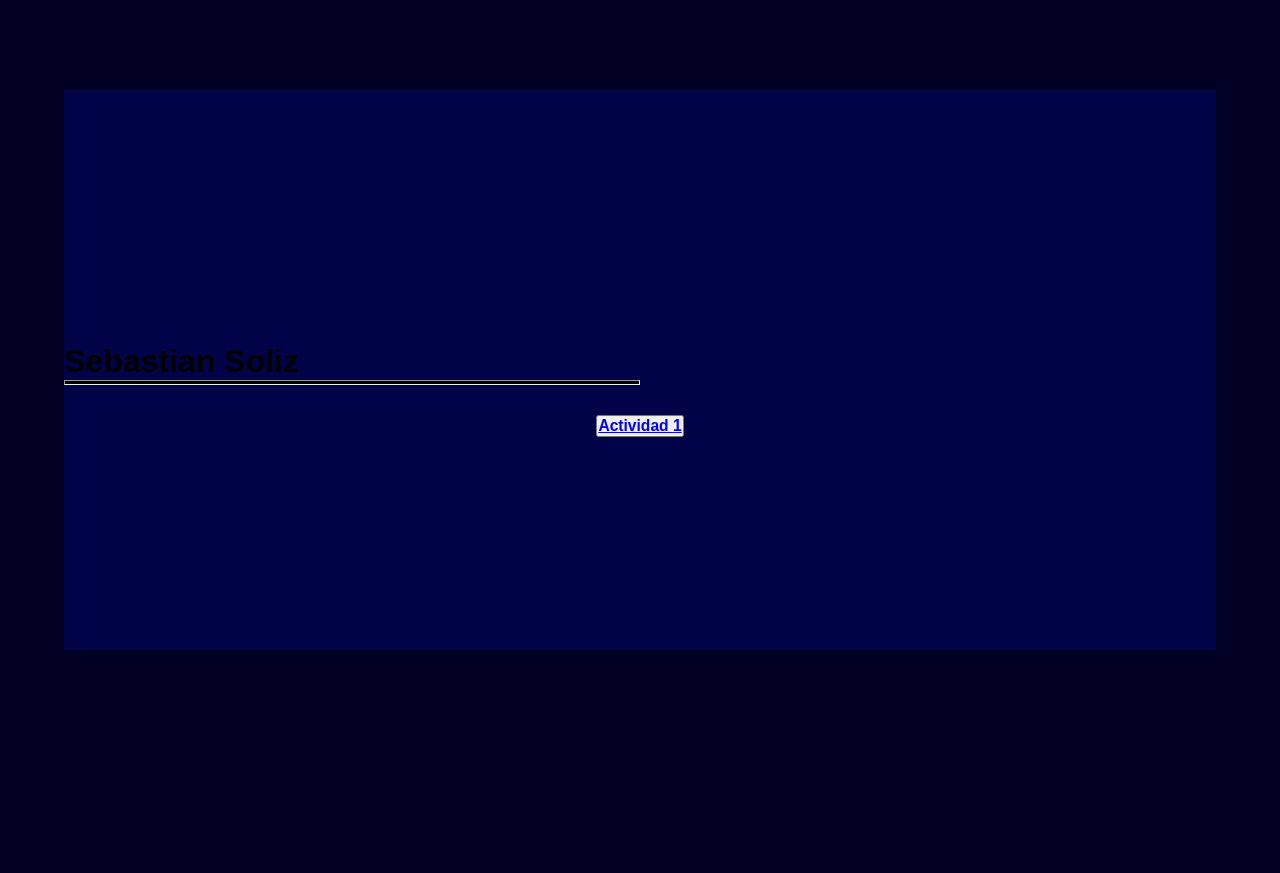
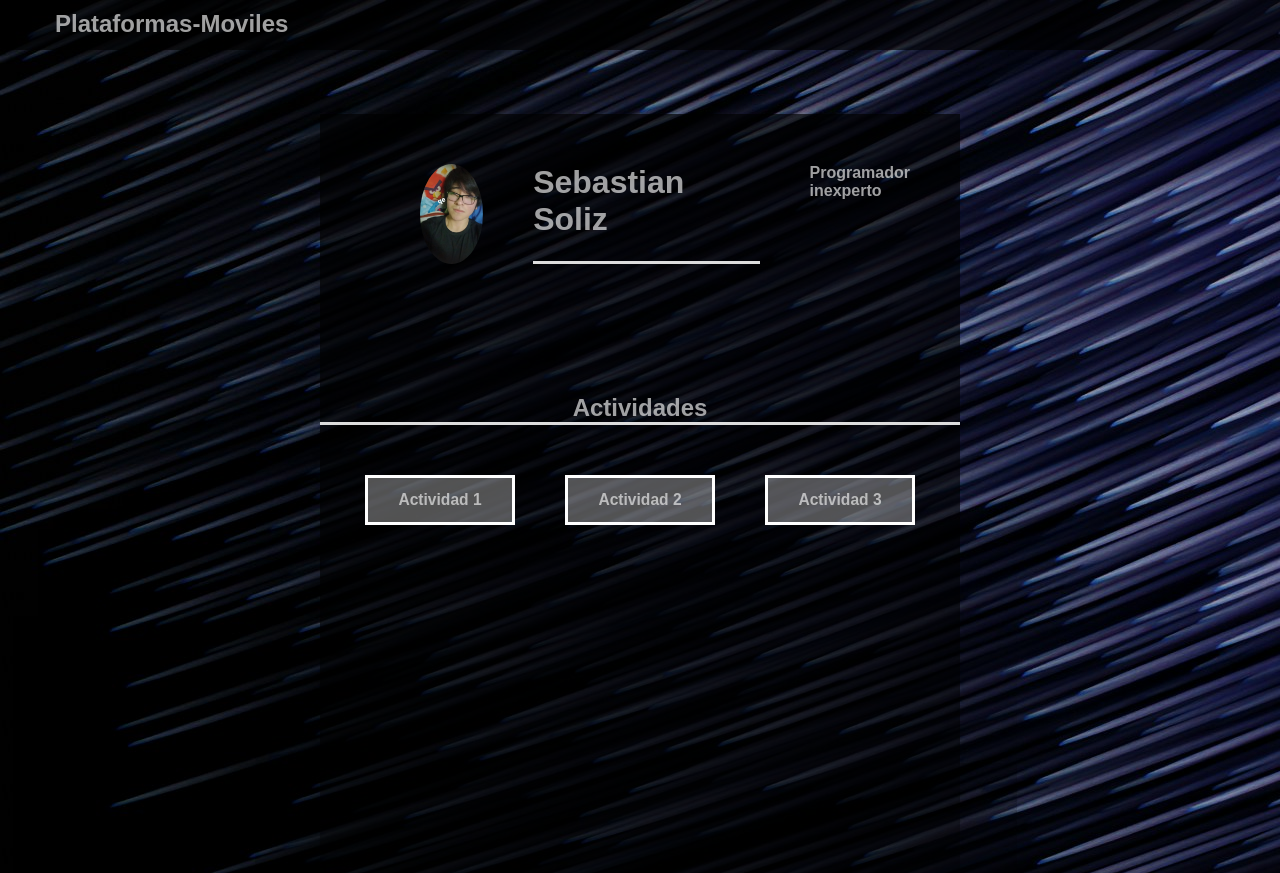
Before and after one commit to popacra/plataformas-moviles-entregas, a plain HTML site: page index.html in a window 1280 px wide. Shown: the top 873 px of the page. Before the commit the page ends 800 px from the top, so only its background shows below. Drawn offline with Linux system fonts and the light colour scheme.

Commit message:
Add files via upload

```diff
--- a/css/index.css
+++ b/css/index.css
@@ -5,13 +5,15 @@
     font-family: sans-serif;
 }
 body{
+    color: rgba(241, 241, 241, 0.664);
     animation-name: aparicion;
     animation-duration: 1s;
     animation-delay: 0s;
     display: inline;
     /*background: linear-gradient(to right, #000000, #d9dbeb);*/
     align-items: center;
-    background-color: rgb(0, 0, 37);
+    background-image: url(../img/fondo.jpg);
+    /*background: linear-gradient(#F7B195,#F67280,#C06C84,#6C5B7B,#355C7D);*/
     align-content: center;
 }
 @keyframes aparicion{
@@ -22,29 +24,66 @@ body{
         opacity: 1;
     }
 }
+.barra{
+    background-color: rgba(0, 0, 0, 0.644);
+    height: 50px;
+
+}
+.barra h2{
+    padding: 10px 55px;
+}
 .box{
     display: flex;
     flex-flow: column;
-    justify-content: center;
-    background-color: rgba(0, 9, 129, 0.377);
-    width: 90%;
-    height: 70vh;
-    margin: 7% 5%;
+    background-color: #000000a8;
+    width: 50%;
+    height: 100vh;
+    margin: 5% 25%;
     gap: 30px;
+    box-shadow: 0 500px 500px rgb(0, 0, 0);
 }
 header{
+    margin: 50px;
     display: flex;
-    justify-content: center;
-    flex-flow: column;
-    margin-top: 40px;
+    flex-flow: row;
+    gap: 50px;
 }
-header hr {
-    height:5px;
-    width: 50%;
-    background-color: black;
+header img{
+    margin-left: 50px;
+    width: 130px;
+    height: 100px;
+    border-radius: 50%;
+}
+header h1{
+    width: 600px;
+    border-bottom: solid rgb(221, 221, 221);
 }
 article{
+    margin-top: 50px;
+    display: flex;
+    flex-flow: column;
+    text-align: center;
+    gap: 50px;
+}
+article button{
+    width: 150px;
+    height: 50px;
+    border: solid rgb(255, 255, 255);
+    background-color: #ffffff52;
+    cursor: pointer;
+    color: rgba(241, 241, 241, 0.664);
+    transition-duration: 1s;
+}
+.act{
     display: flex;
     flex-flow: row wrap;
     justify-content: center;
+    gap: 50px;
 }
+article h2{
+    border-bottom: solid rgb(221, 221, 221);
+}
+article button:hover{
+    border: solid rgb(255, 255, 255);
+    background-color: #ffffff00;
+}
--- a/index.html
+++ b/index.html
@@ -3,17 +3,24 @@
     <link href="css/index.css" rel="stylesheet" title="Default Style" />
     <title>Sebastian Soliz</title>
   </head>
-
   <body>
+    <div class="barra">
+      <h2>Plataformas-Moviles</h2>
+    </div>
     <div class="box">
       <header>
+          <img src="img/perfil.png">
           <h1>Sebastian Soliz</h1>
-          <hr>
+          <h4>Programador inexperto</h4>
       </header>
       <article>
-          <button><h3><a href="tp-1/index.html">Actividad 1</a></h3></button>
-          <h3></h3>
-          <h3></h3>
+          <h2>Actividades</h2>
+          <div class="act">
+            <a href="tp-1/index.html"><button><h3>Actividad 1</h3></button></a>
+            <a href="tp-2/index.html"><button><h3>Actividad 2</h3></button></a>
+            <a href="tp-3/index.html"><button><h3>Actividad 3</h3></button></a>
+
+          </div>
       </article>
     </div>
   </body>
--- /dev/null
+++ b/tp-2/css/index.css
@@ -0,0 +1,55 @@
+body{
+    background-color: #222;
+    color: #ee6;
+}
+h1{
+    text-align: center;
+    transition-duration: 0.5s;
+}
+h1:hover{
+    color: #ee6;
+}
+p{
+    font-family: sans-serif;
+}
+p:nth-of-type(1){
+    color: #efe;
+}
+h1,h2,h3{
+    color: #eee;
+    text-transform: uppercase;
+}
+strong{
+    border-bottom: 1px solid white;
+}
+.the-force{
+    background-color: #444;
+    font-weight: bold;
+}
+.light-side{
+    color: #66f;
+}
+.dark-side{
+    color: #f33;
+}
+#og-trilogy{
+    list-style-type: circle;
+}
+ul.movies-list:nth-of-type(2){
+    padding-left: 200px;
+}
+ul.movies-list:nth-of-type(3) li:last-child{
+    margin-top: 200px;
+}
+a:visited{
+    color: #444;
+}
+a:not([href]) {
+    font-style: italic;
+  }
+ul.movies-list li:nth-of-type(2n + 1){
+    background-color: #111;
+}
+ul.movies-list li:nth-of-type(2n){
+    background-color: #333;
+}
```
Also changed, not shown: tp-1/index.html (+4 -1 lines), tp-2/index.html (added, +34 -0 lines), img/fondo.jpg (added), img/perfil.png (added).
